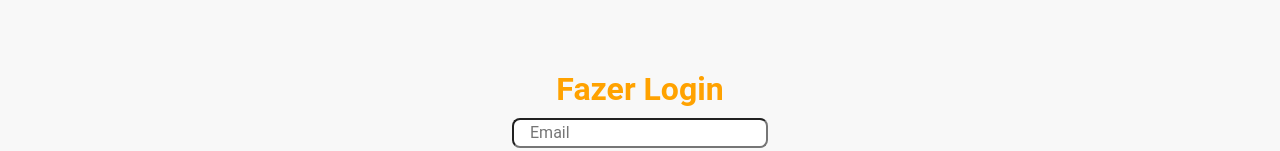
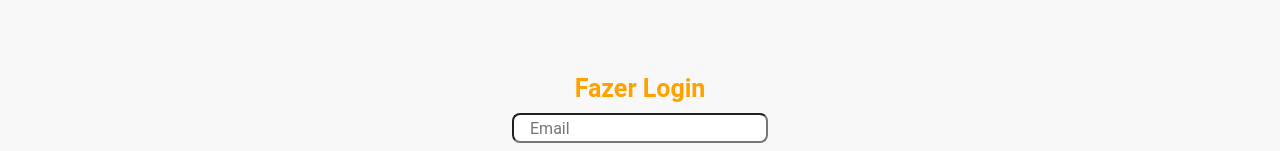
Before and after one commit to SamiraFreitas/Lavanderia-Front, a React (Create React App) app: page /login in a window 1280 px wide. Shown: the part 465-616 px from the top of the page. Built offline with nearby package versions, Linux system fonts and the light colour scheme.

Commit message:
Update styles.scss

```diff
--- a/src/pages/Login/styles.scss
+++ b/src/pages/Login/styles.scss
@@ -37,6 +37,7 @@
     h1 {
        color: #FFA200;
        margin-top:20px 20px;
+       font-size: 25px;
      }
 
 
```
